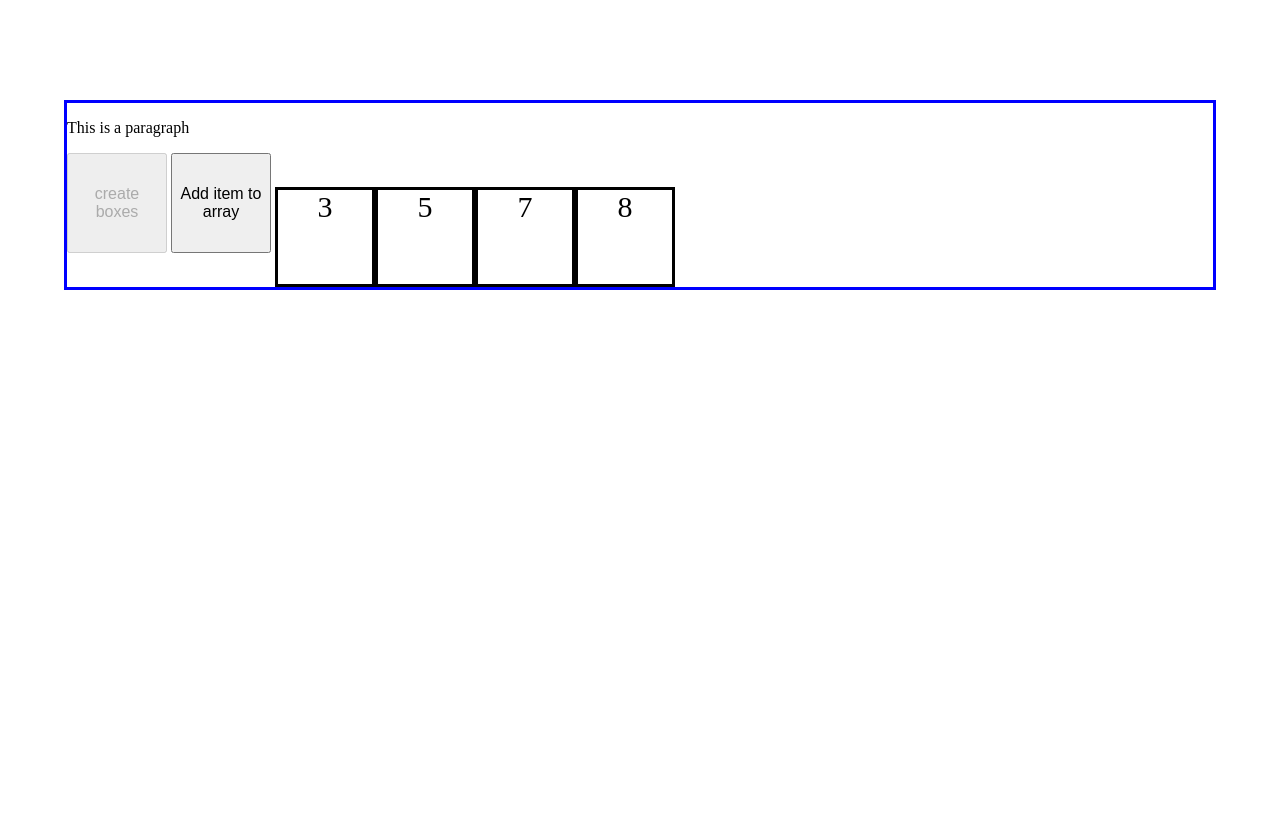
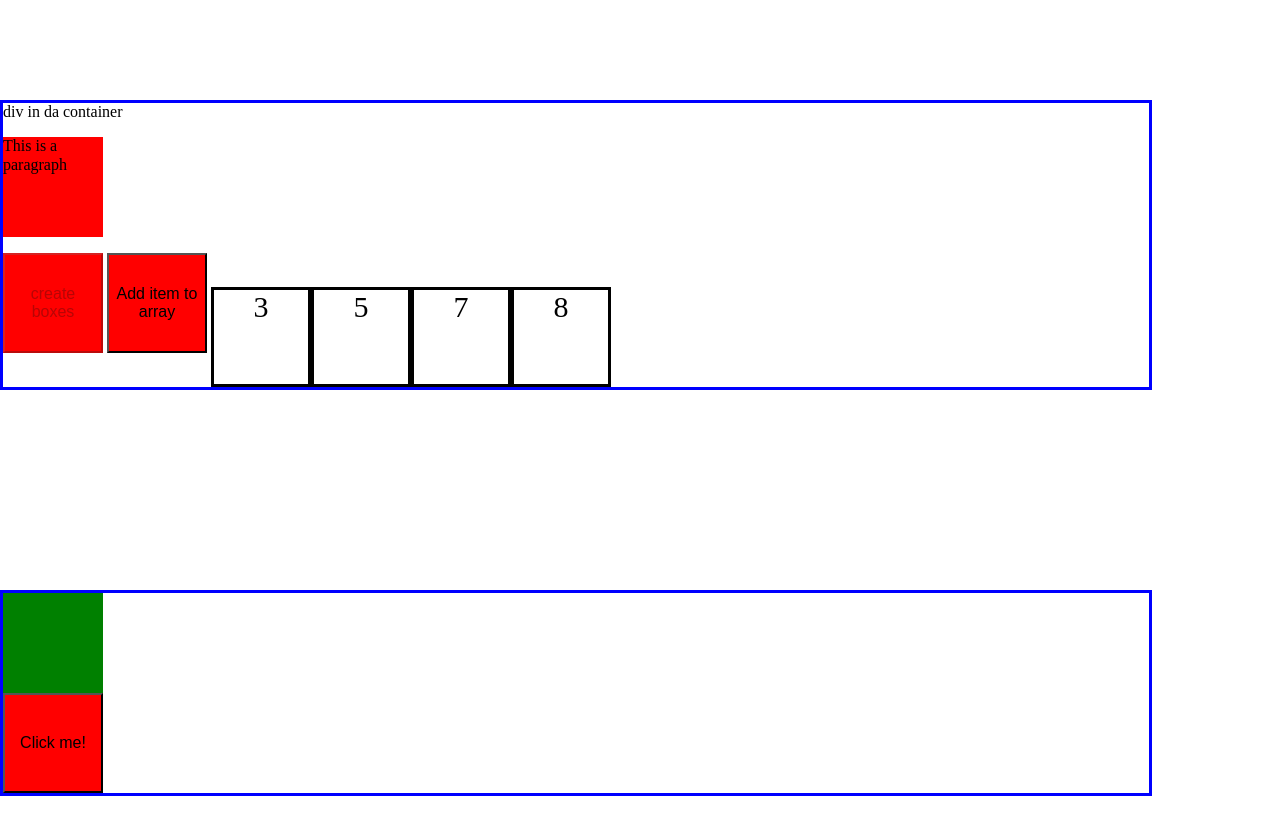
Before and after one commit to matthope1/algoVis, a plain HTML site: page index.html in a window 1280 px wide. Both pictures are taken after a click on the button "create boxes". Before the commit the page ends 800 px from the top, so only its background shows below. Drawn offline with nearby package versions, Linux system fonts and the light colour scheme.

Commit message:
fixed issue with the naming on array class

```diff
--- a/index.html
+++ b/index.html
@@ -4,16 +4,25 @@
     <meta charset="UTF-8">
     <meta name="viewport" content="width=device-width, initial-scale=1.0">
     <title>algoVis</title>
+    <link rel="stylesheet" href="./styles/style.css">
     <script src="https://ajax.googleapis.com/ajax/libs/jquery/3.5.1/jquery.min.js"></script>
     <script src="./js/script.js"></script>
-    <link rel="stylesheet" href="./styles/style.css">
-</head>
+
+    </head>
 <body>
 
-    <div class="container">
-        <p>This is a paragraph</p>
+    <div class="container c-one">
+        <div>div in da container</div>
+        <p class="ptag">This is a paragraph</p>
         <button class="create_boxes">create boxes</button>
         <button class="add_item">Add item to array</button>
     </div>
+
+    <div class="container">
+        <div class="green-box">
+        </div>
+
+        <button class="click-green">Click me!</button>
+    </div>
 </body>
 </html>
--- a/js/script.js
+++ b/js/script.js
@@ -1,4 +1,4 @@
-class Array {
+class array {
     constructor () {
         this.length = 0;
         this.data = [];
@@ -8,7 +8,7 @@ class Array {
         return data[index];
     }
 
-    push(value){
+    append(value){
         this.data.push(value);
         this.length++;
     }
@@ -18,6 +18,20 @@ class Array {
             arr.splice(index, 1);
         }
     }
+
+    linearSearch(value) {
+
+        let index = -1;
+
+        for (let i = 0; i < this.length; i++ ) {
+            if (this.data[i] == value) {
+                index = i;
+                break;
+            }
+        }
+        return index;
+    }
+
 
     display(){
         console.log(this.data);
@@ -32,21 +46,21 @@ $(document).ready(function(){
 
     console.log("document ready");
 
-    let arr = new Array();
+    let arr = new array();
 
-    arr.push(3);
-    arr.push(5);
-    arr.push(7);
-    arr.push(8);
+    arr.append(3);
+    arr.append(5);
+    arr.append(7);
+    arr.append(8);
 
-    arr.display();
+    console.log("this happens");
 
-    // $("button").click(function(){
-    //    let box = document.createElement("div");
-    //    box.className = "box";
-    //    $(".container").append(box);
-    //    console.log("box created..")
-    // });
+    $(".click-green").on('click', function() {
+
+        console.log("green's button was clicked...");
+        $(".green-box").css("background-color", "blue");
+    });
+
 
     $(".create_boxes").click(function() {
         let box;
@@ -54,53 +68,36 @@ $(document).ready(function(){
         for (let i = 0; i < arr.length; i ++) {
             box = document.createElement("div");
             box.className = `box box-${i}`;
-            // console.log(`box box-${arr.data[i]}`);
             box.innerHTML = arr.data[i];
 
-            $(".container").append(box);
+            $(".c-one").append(box);
             // we only want to allow the user to make the array once
             $(".create_boxes").prop('disabled',true);
         }
+
     });
 
     $(".add_item").click(function () {
         let box;
 
+        //prompt user for the number to add
         let boxToBeAdded = prompt("what number to do you want to add to your array");
 
-        console.log("box to be added: " + boxToBeAdded);
+        //create the new div that will enclose the new array item
+        box = document.createElement("div");
 
-        box = document.createElement("div");
+        // add class name based on the current length of the array
         box.className = `box box-${arr.length}`;
 
+        // change the contents of the new div to the number given by the user
         box.innerHTML = boxToBeAdded;
 
-        $(".container").append(box);
+        // add div to container
+        $(".c-one").append(box);
 
-        arr.push(boxToBeAdded);
-        console.log("pushing item onto array..");
-        console.log(arr);
-    })
+        // add the new element to the storage array
+        arr.append(parseInt(boxToBeAdded));
 
 
-   // let num = 6;
-
-    // console.log(`number before the function call: ${num} `);
-
-    // function myfunction(x)  {
-    //     console.log(x);
-    //     x = 7;
-    //     console.log(x);
-
-    //     return x;
-    // }
-
-    //     // let newNumber = myfunction(num);
-
-    // num = myfunction(num);
-    // // num = newNumber;
-
-    // console.log(`number after the function call: ${num} `);
-
-
+    });
 });
--- a/styles/sass/partials/style.scss
+++ b/styles/sass/partials/style.scss
@@ -15,9 +15,6 @@ $dustyOrange: #FF8327;
 $black: #111010;
 $darkRed: #220303;
 
-body {
-    // background-color: $black;
-}
 
 .container {
     width: 90%;
@@ -34,11 +31,15 @@ span {
     // color: white;
 }
 
+
+div {
+    display: inline-block;
+}
+
 div.box {
     height: 100px;
     width: 100px;
     border: solid;
-    display: inline-block;
     text-align: center;
     font-size: 30px;
 }
@@ -47,8 +48,23 @@ button {
     width: 100px;
     height: 100px;
     display: inline-block;
+    background-color: red;
 }
 
-// .box-3 {
-//     background-color: pink;
-// }
+
+.red {
+    background-color: red;
+}
+
+.green-box {
+    height: 100px;
+    width: 100px;
+    background-color: green;
+    display: block;
+}
+
+p {
+    height: 100px;
+    width: 100px;
+    background-color: red;
+}
```
Also changed, not shown: styles/style.css.
